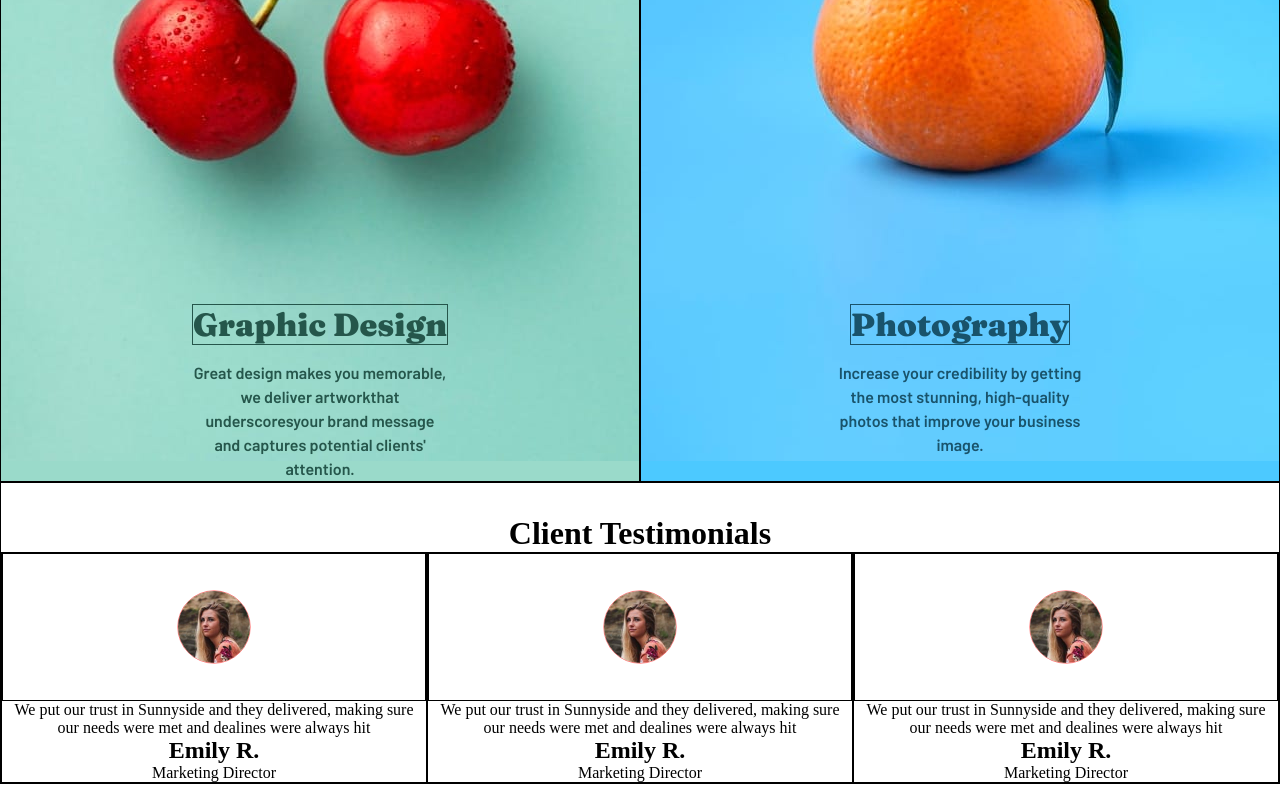
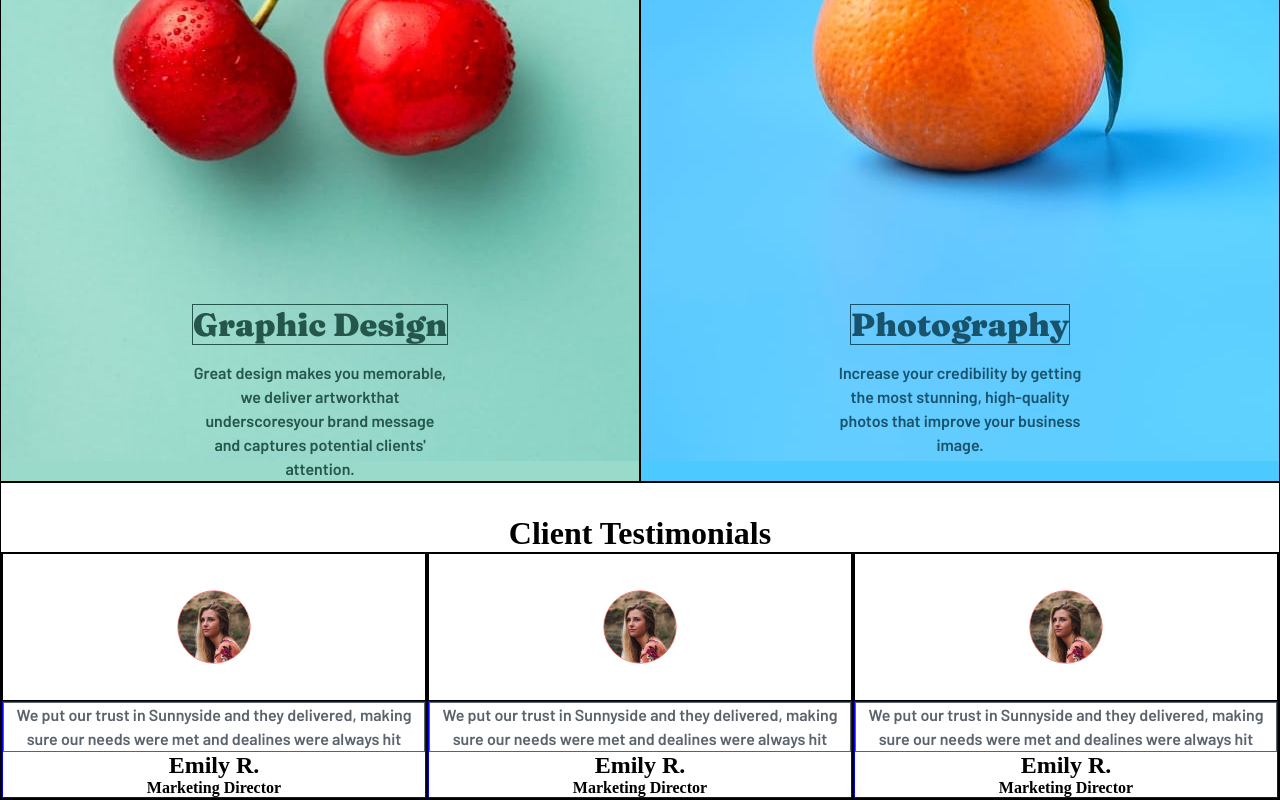
Before and after one commit to Nhoj-Plummer/sunnyside-agency-landing-page, a React (Create React App) app: page / in a window 1280 px wide. Shown: the part 2115-2915 px from the top of the page. Built offline with nearby package versions, Linux system fonts and the light colour scheme.

Commit message:
Making progress

```diff
--- a/src/components/Client/Client.css
+++ b/src/components/Client/Client.css
@@ -1,6 +1,5 @@
 .client-container {
   flex: 1;
-  text-align: center;
   border: 1px solid;
 }
 
@@ -15,3 +14,30 @@
   transform: scale(0.5);
   border: 1px solid red;
 }
+
+.client-container_text {
+  text-align: center;
+  border: 1px solid blue;
+}
+
+.client-container_text  p {
+  font-family: var(--font-family-1);
+  font-weight: 600;
+  margin: auto;
+
+  line-height: 1.5rem;
+  color: var(--color-vdgb);
+  border: 1px solid;
+}
+
+/* Conditional Section */
+/* Mobile Rules */
+@media screen and (max-width: 540px) {
+  .client-container_text  p {
+    width: 80%;
+  }
+}
+
+/* Desktop Rules */
+@media screen and (min-width: 540px) {
+}
--- a/src/components/Client/Client.js
+++ b/src/components/Client/Client.js
@@ -8,11 +8,11 @@ const Client = () => {
       <div className="client-container_image">
         <img src={GlobalEmily} alt="img" />
       </div>
-      <p>We put our trust in Sunnyside and they delivered, making sure our needs were met and dealines were always hit</p>
-      <h2>Emily R.</h2>
-      <span>
-        <p>Marketing Director</p>
-      </span>
+      <div className="client-container_text">
+        <p>We put our trust in Sunnyside and they delivered, making sure our needs were met and dealines were always hit</p>
+        <h2>Emily R.</h2>
+        <h4>Marketing Director</h4>
+      </div>
     </div>
   )
 }
```
